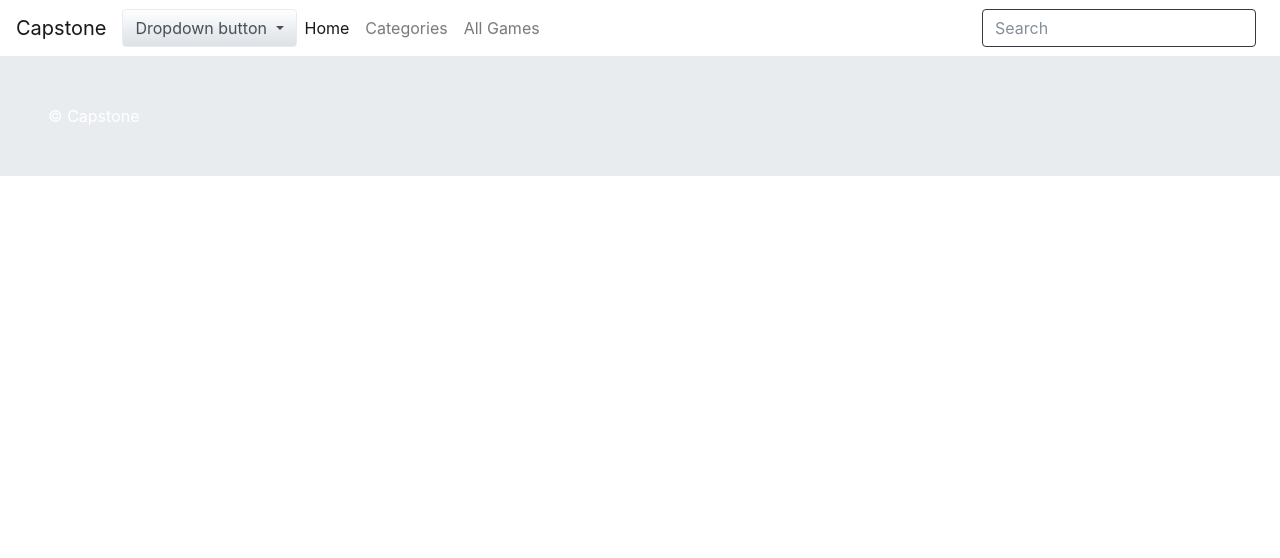
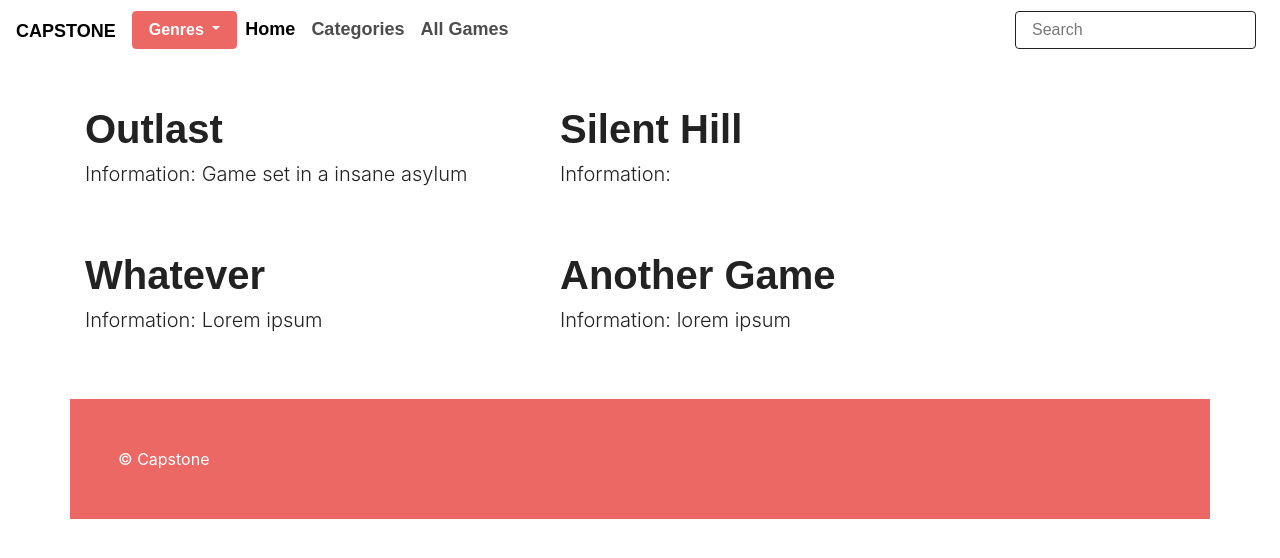
Before and after one commit to adgray09/capstone, a plain HTML site: page horror_games.html in a window 1280 px wide. Drawn offline with nearby package versions, Linux system fonts and the light colour scheme; files that its build step writes are made by us from their sources; a web font is replaced by a local one.

Commit message:
added games

```diff
--- a/horror_games.html
+++ b/horror_games.html
@@ -7,7 +7,7 @@
     <!-- BOOTSTRAP-->
     <link rel="stylesheet" href="https://stackpath.bootstrapcdn.com/bootstrap/4.3.1/css/bootstrap.min.css">
     <!-- BOOTSTRAP THEME-->
-    <link rel="stylesheet" href="https://stackpath.bootstrapcdn.com/bootswatch/4.3.1/cerulean/bootstrap.min.css">
+    <link rel="stylesheet" href="https://stackpath.bootstrapcdn.com/bootswatch/4.3.1/journal/bootstrap.min.css">
     <!-- CUSTOM STYLES -->
     <link rel="stylesheet" href="styles.css">
     <!-- JAVASCRIPT-->
@@ -24,8 +24,8 @@
             <span class="navbar-toggler-icon"></span>
         </button>
         <div class="dropdown">
-                <button class="btn btn-secondary dropdown-toggle" type="button" id="dropdownMenuButton" data-toggle="dropdown" aria-haspopup="true" aria-expanded="false">
-                  Dropdown button
+                <button class="btn btn-primary dropdown-toggle" type="button" id="dropdownMenuButton" data-toggle="dropdown" aria-haspopup="true" aria-expanded="false">
+                  Genres
                 </button>
                 <div class="dropdown-menu" aria-labelledby="dropdownMenuButton">
                   <a class="dropdown-item" href="action_games.html">Action games</a>
@@ -56,7 +56,34 @@
     </nav>
 </body>
 
+<!-- GAMES-->
+
+<div class="container mb-5 mt-5">
+        <div class="row">
+                <div class="col-lg-5">
+                    <h1> Outlast </h1>
+                    <p class="lead">Information: Game set in a insane asylum</p>
+                </div>
+                <div class="col-lg-5">
+                    <h1> Silent Hill</h1>
+                    <p class="lead">Information:</p>
+                </div>
+        </div>
+</div>
+<div class="container mb-5 mt-5">
+        <div class="row">
+                <div class="col-lg-5">
+                    <h1> Whatever </h1>
+                    <p class="lead">Information: Lorem ipsum </p>
+                </div>
+                <div class="col-lg-5">
+                    <h1> Another Game </h1>
+                    <p class="lead">Information: lorem ipsum</p>
+                </div>
+        </div>
+</div>
+
 <!-- FOOTER -->
-<div class="bg-secondary p-5 text-white footer">
+<div class="bg-primary p-5 text-white footer container">
         &copy; Capstone
     </div>
```
Also changed, not shown: action_games.html (+17 -4 lines), categories.html (+13 -6 lines), game_page.html (+7 -5 lines), index.html (+4 -4 lines), puzzle_games.html (+17 -4 lines).
